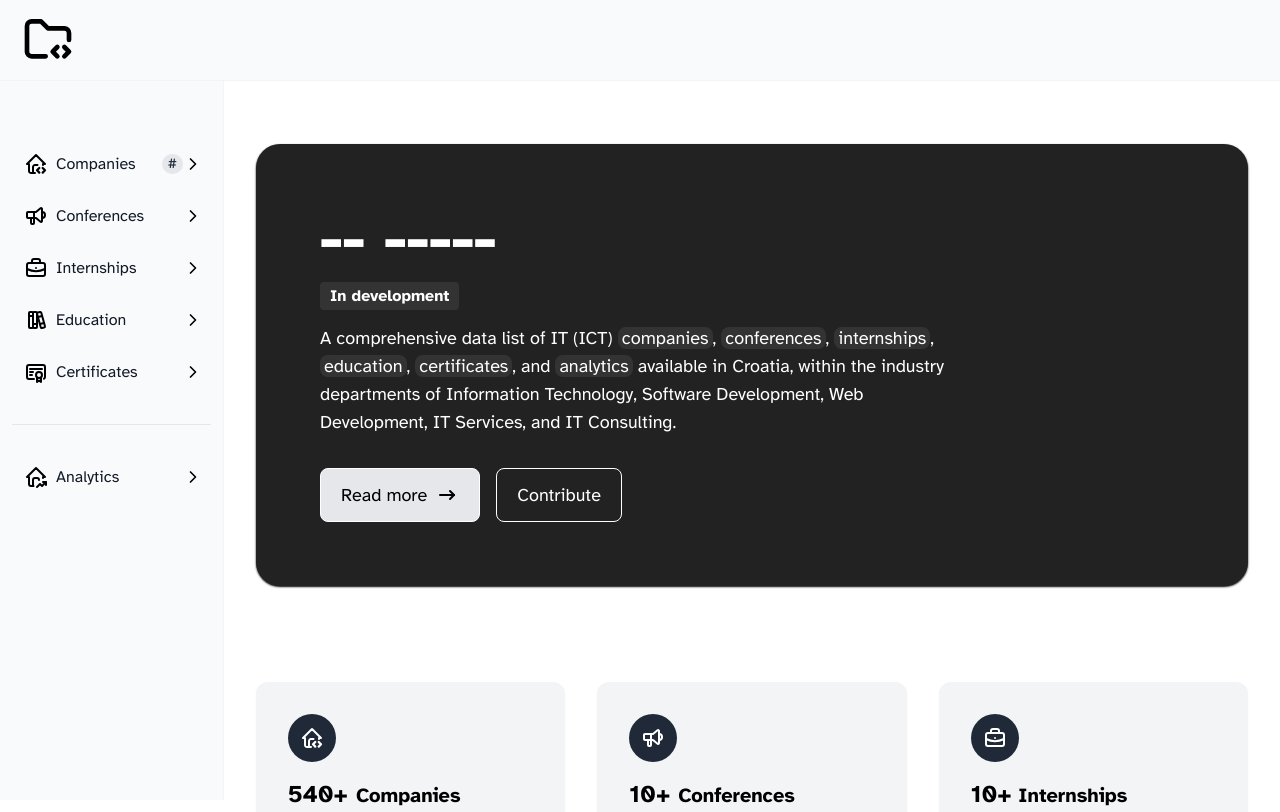
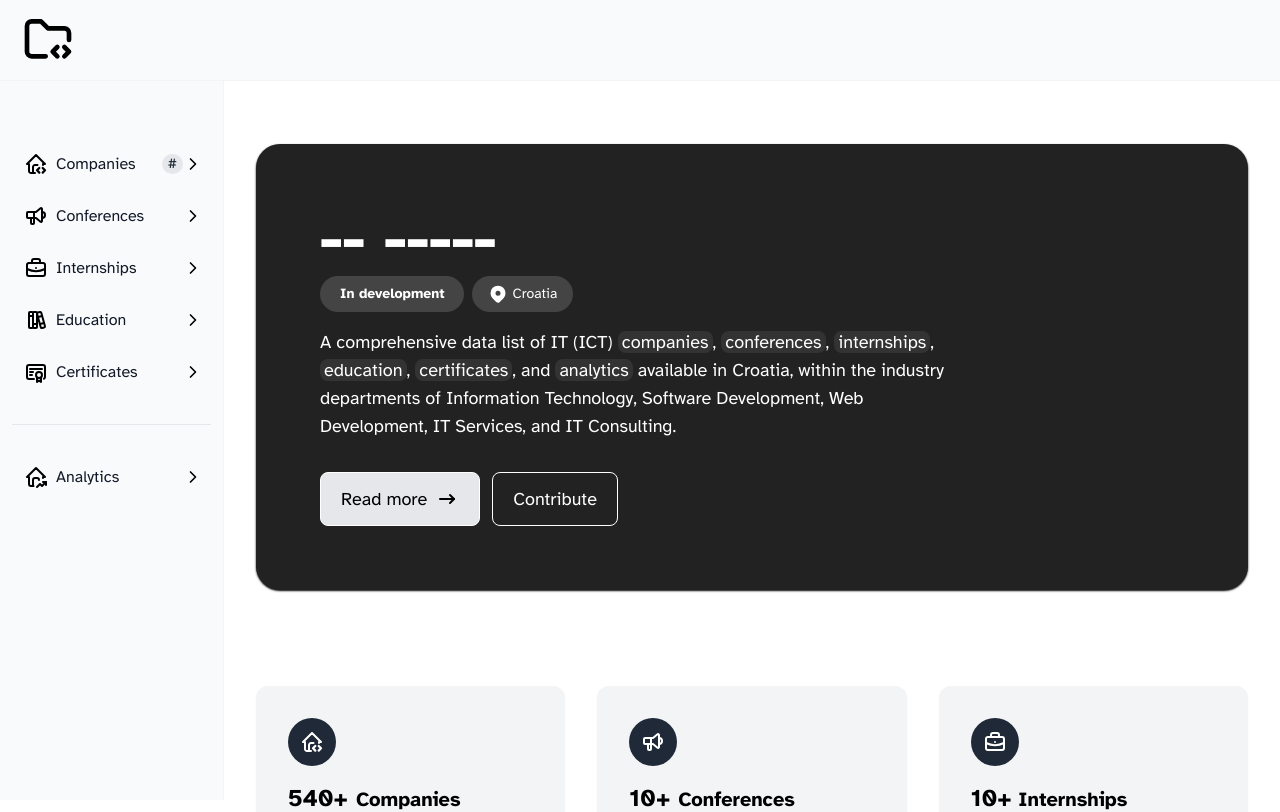
Before and after one commit to stefanicjuraj/datalog, a React (Vite) app: page / in a window 1280 px wide. Shown: the top 812 px of the page. Built offline with nearby package versions, Linux system fonts and the light colour scheme.

Commit message:
feat(home): add header tags

```diff
--- a/src/pages/Home.tsx
+++ b/src/pages/Home.tsx
@@ -7,6 +7,7 @@ import certificate from '../assets/icons/certificate-light.svg';
 import analytics from '../assets/icons/analytics-light.svg';
 import arrow from '../assets/icons/arrow-dark.svg';
 import arrowCorner from '../assets/icons/arrow-corner.svg';
+import pin from '../assets/icons/pin.svg';
 
 function Home() {
     return (
@@ -15,13 +16,22 @@ function Home() {
                 <div className="mt-24 sm:px-4 px-0 mx-auto max-w-screen-xl">
                     {/* header */}
                     <div className="mb-4 sm:p-16 p-8 bg-[#222] sm:rounded-3xl rounded-xl text-left shadow-sm shadow-black">
+                        {/* header title */}
                         <h1 className="sm:text-6xl text-5xl text-white font-bold">
                             -- -----
                         </h1>
-                        <p className="sm:text-1xl text-md mt-4 text-white">
-                            <span className="bg-[#333] text-white text-md font-bold px-2.5 py-1 rounded">In development</span>
-                        </p>
-                        <p className="w-full sm:w-3/4 text-lg mt-4 text-white">
+                        {/* header tags */}
+                        <div className="flex mt-2">
+                            <a className="text-white bg-[#444] font-bold rounded-full text-sm px-5 py-2 text-center inline-flex items-center mr-1 mb-2">
+                                In development
+                            </a>
+                            <a className="text-white bg-[#444] font-medium rounded-full text-sm px-4 py-1.5 text-center inline-flex items-center ml-1 mb-2">
+                                <img src={pin} className="h-5 w-5 mr-1" />
+                                Croatia
+                            </a>
+                        </div>
+                        {/* header description */}
+                        <p className="w-full sm:w-3/4 text-lg mt-2 text-white">
                             A comprehensive data list of IT (ICT) {" "}
                             <span className="bg-[#333] px-1 py-0.3 rounded-lg">companies</span>, {" "}
                             <span className="bg-[#333] px-1 py-0.3 rounded-lg">conferences</span>, {" "}
@@ -40,7 +50,7 @@ function Home() {
                         </Link>
                         {/* contribute */}
                         <Link to="/contribute">
-                            <a href="#" className="ml-4 mt-4 inline-flex items-center justify-center px-5 py-3 sm:text-lg text-md font-medium text-center text-white rounded-lg focus:ring-1 focus:ring-white border-white border hover:underline hover:shadow-sm hover:shadow-white">
+                            <a href="#" className="ml-3 mt-4 inline-flex items-center justify-center px-5 py-3 sm:text-lg text-md font-medium text-center text-white rounded-lg focus:ring-1 focus:ring-white border-white border hover:underline hover:shadow-sm hover:shadow-white">
                                 Contribute
                             </a>
                         </Link>
```
